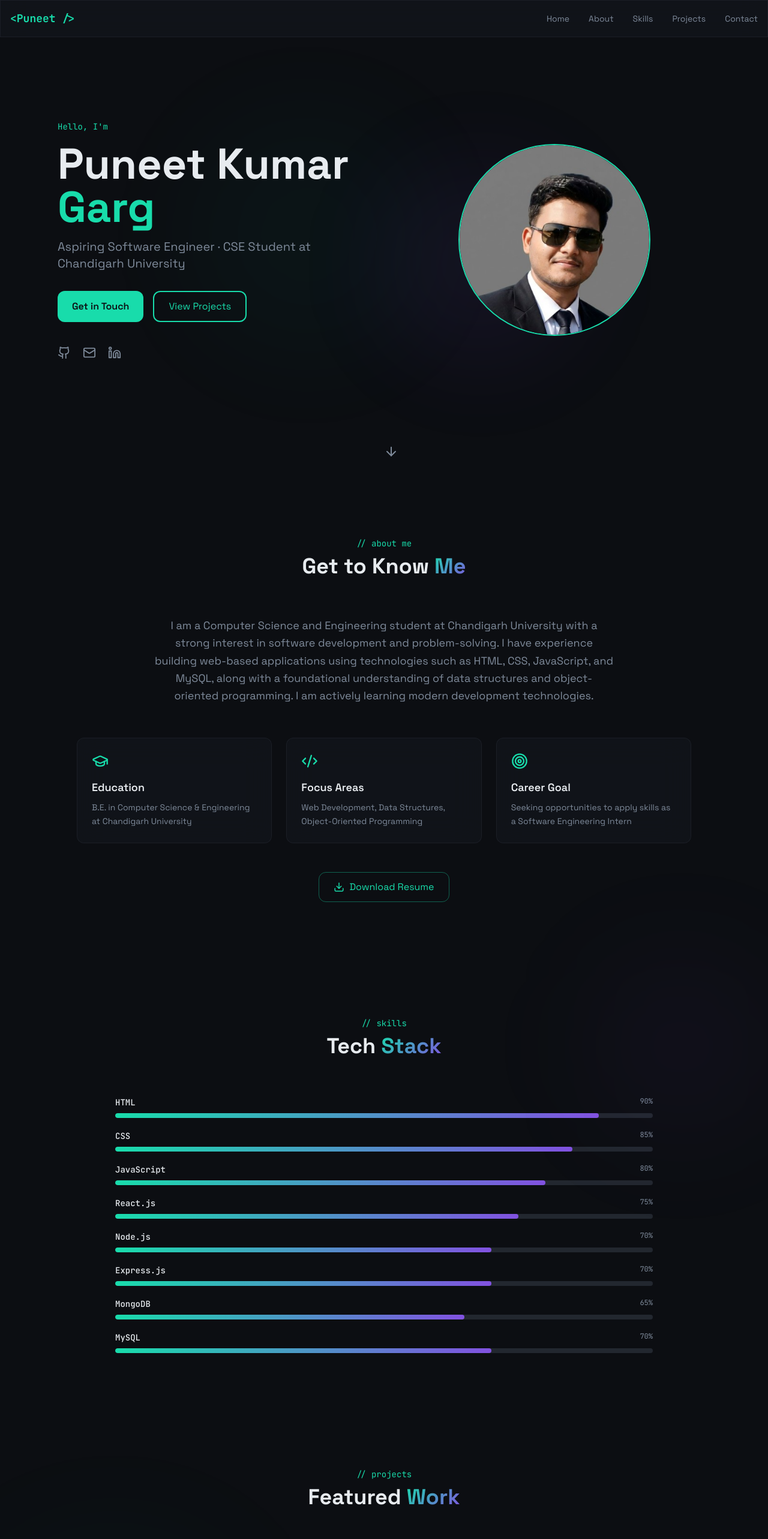
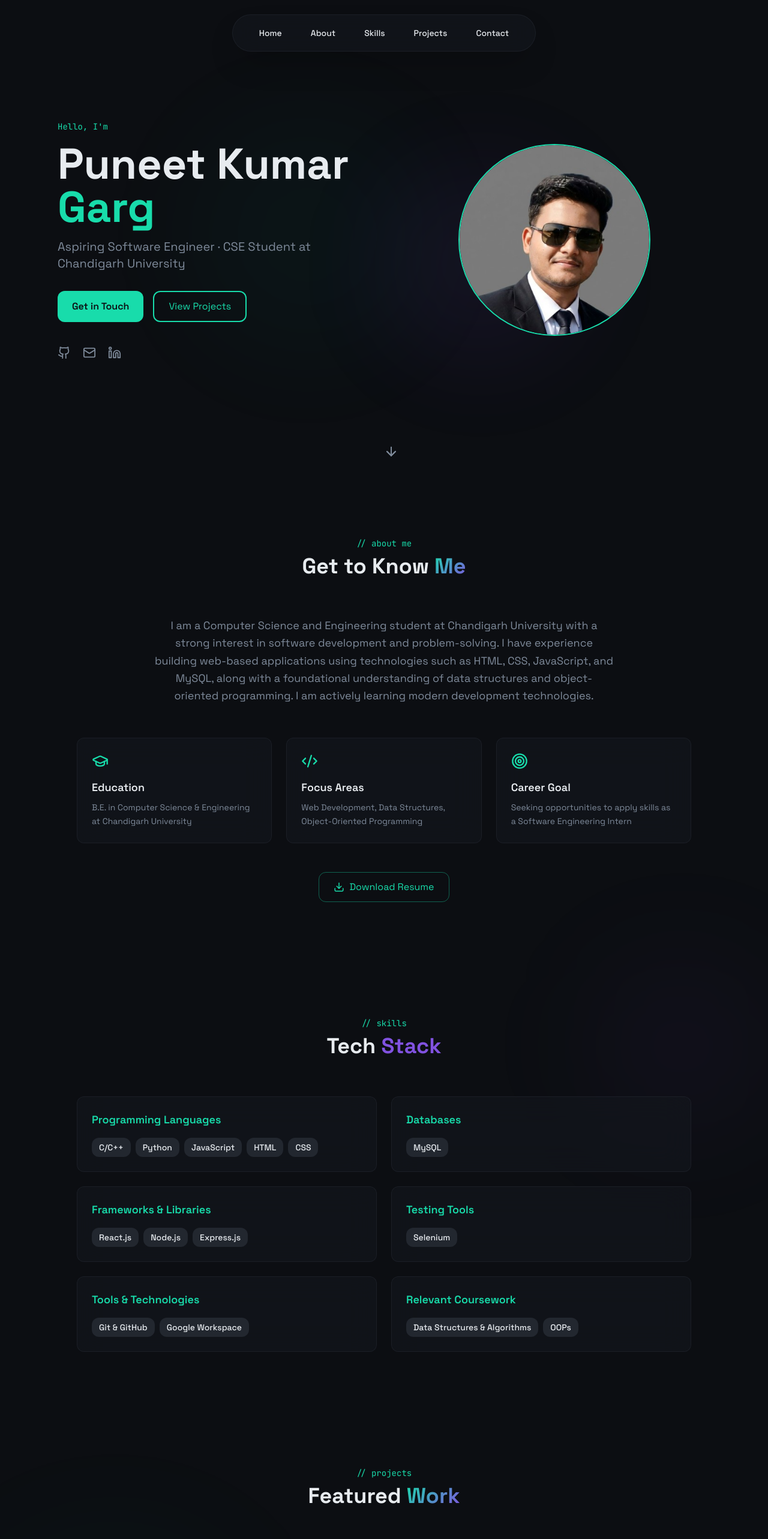
Before and after one commit to puneet-kumar-garg/FUTURE_FS_01, a React (Vite) app: page / in a window 1280 px wide. Shown: the top 2566 px of the page at 60% size. Built offline with nearby package versions, Linux system fonts and the light colour scheme; the HTML template or start-up script is replaced by a standard one.

Commit message:
feat: enhance ContactSection with GitHub and LinkedIn links, improve HeroSection animation, and refactor Navbar and SkillsSection for better structure and styling

```diff
--- a/src/components/ContactSection.tsx
+++ b/src/components/ContactSection.tsx
@@ -1,6 +1,6 @@
 import { motion, useInView } from "framer-motion";
 import { useRef, useState } from "react";
-import { Send, CheckCircle } from "lucide-react";
+import { Send, CheckCircle, Github, Linkedin } from "lucide-react";
 import { useToast } from "@/hooks/use-toast";
 
 const ContactSection = () => {
@@ -121,6 +121,32 @@ const ContactSection = () => {
             </>
           )}
         </motion.form>
+
+        <motion.div
+          initial={{ opacity: 0, y: 20 }}
+          animate={inView ? { opacity: 1, y: 0 } : {}}
+          transition={{ delay: 0.6, duration: 0.6 }}
+          className="flex justify-center gap-6 mt-8"
+        >
+          <a
+            href="https://github.com/puneet-kumar-garg"
+            target="_blank"
+            rel="noopener noreferrer"
+            className="inline-flex items-center gap-3 px-8 py-4 bg-[#181717] border border-[#181717] rounded-xl hover:bg-[#24292e] transition-all duration-300 text-white"
+          >
+            <Github size={24} />
+            <span className="text-base font-semibold">GitHub</span>
+          </a>
+          <a
+            href="https://www.linkedin.com/in/puneet-kumar-garg/"
+            target="_blank"
+            rel="noopener noreferrer"
+            className="inline-flex items-center gap-3 px-8 py-4 bg-[#0A66C2] border border-[#0A66C2] rounded-xl hover:bg-[#004182] transition-all duration-300 text-white"
+          >
+            <Linkedin size={24} />
+            <span className="text-base font-semibold">LinkedIn</span>
+          </a>
+        </motion.div>
       </div>
     </section>
   );
--- a/src/components/HeroSection.tsx
+++ b/src/components/HeroSection.tsx
@@ -105,6 +105,14 @@ const HeroSection = () => {
       >
         <ArrowDown size={24} />
       </motion.div>
+
+      <motion.div
+        animate={{ y: [0, 10, 0] }}
+        transition={{ repeat: Infinity, duration: 2 }}
+        className="absolute bottom-10 left-1/2 -translate-x-1/2 text-muted-foreground"
+      >
+        <ArrowDown size={24} />
+      </motion.div>
     </section>
   );
 };
--- a/src/components/Navbar.tsx
+++ b/src/components/Navbar.tsx
@@ -1,6 +1,4 @@
-import { useState, useEffect } from "react";
-import { motion, AnimatePresence } from "framer-motion";
-import { Menu, X } from "lucide-react";
+import { motion } from "framer-motion";
 
 const links = [
   { label: "Home", href: "#home" },
@@ -11,77 +9,28 @@ const links = [
 ];
 
 const Navbar = () => {
-  const [scrolled, setScrolled] = useState(false);
-  const [mobileOpen, setMobileOpen] = useState(false);
-
-  useEffect(() => {
-    const onScroll = () => setScrolled(window.scrollY > 50);
-    window.addEventListener("scroll", onScroll);
-    return () => window.removeEventListener("scroll", onScroll);
-  }, []);
-
   return (
+    <div className="fixed top-0 left-0 right-0 z-50 flex justify-center pt-6">
       <motion.nav
         initial={{ y: -100 }}
         animate={{ y: 0 }}
         transition={{ duration: 0.6, ease: "easeOut" }}
-      className={`fixed top-0 left-0 right-0 z-50 transition-all duration-300 ${
-        scrolled ? "glass shadow-lg" : "glass"
-      }`}
       >
-      <div className="max-w-7xl mx-auto flex items-center justify-between px-4 py-4">
-        <a href="#home" className="font-mono text-base md:text-lg font-bold text-primary">
-          &lt;Puneet /&gt;
-        </a>
-
-        {/* Desktop */}
-        <div className="hidden md:flex gap-8">
+        <div className="glass rounded-full px-8 py-4 shadow-2xl backdrop-blur-2xl border border-border/30">
+          <div className="flex items-center justify-center gap-6">
             {links.map((l) => (
               <a
                 key={l.href}
                 href={l.href}
-              className="text-sm text-muted-foreground hover:text-primary transition-colors duration-200"
+                className="text-sm font-medium text-foreground hover:text-primary transition-colors duration-200 px-3 py-1"
               >
                 {l.label}
               </a>
             ))}
           </div>
-
-        {/* Mobile toggle */}
-        <button
-          className="md:hidden text-foreground p-2"
-          onClick={() => setMobileOpen(!mobileOpen)}
-          aria-label="Toggle menu"
-        >
-          {mobileOpen ? <X size={28} /> : <Menu size={28} />}
-        </button>
         </div>
-
-      {/* Mobile menu */}
-      <AnimatePresence>
-        {mobileOpen && (
-          <motion.div
-            initial={{ opacity: 0, height: 0 }}
-            animate={{ opacity: 1, height: "auto" }}
-            exit={{ opacity: 0, height: 0 }}
-            className="md:hidden glass border-t border-border/50"
-          >
-            <div className="flex flex-col gap-2 px-6 py-4">
-              {links.map((l) => (
-                <a
-                  key={l.href}
-                  href={l.href}
-                  onClick={() => setMobileOpen(false)}
-                  className="text-base font-medium text-foreground hover:text-primary transition-colors py-3 px-4 rounded-lg hover:bg-secondary"
-                >
-                  {l.label}
-                </a>
-              ))}
+      </motion.nav>
     </div>
-          </motion.div>
-        )}
-      </AnimatePresence>
-    </motion.nav>
   );
 };
 
--- a/src/components/SkillsSection.tsx
+++ b/src/components/SkillsSection.tsx
@@ -1,15 +1,31 @@
 import { motion, useInView } from "framer-motion";
 import { useRef } from "react";
 
-const skills = [
-  { name: "HTML", level: 90 },
-  { name: "CSS", level: 85 },
-  { name: "JavaScript", level: 80 },
-  { name: "React.js", level: 75 },
-  { name: "Node.js", level: 70 },
-  { name: "Express.js", level: 70 },
-  { name: "MongoDB", level: 65 },
-  { name: "MySQL", level: 70 },
+const skillCategories = [
+  {
+    title: "Programming Languages",
+    skills: ["C/C++", "Python", "JavaScript", "HTML", "CSS"],
+  },
+  {
+    title: "Databases",
+    skills: ["MySQL"],
+  },
+  {
+    title: "Frameworks & Libraries",
+    skills: ["React.js", "Node.js", "Express.js"],
+  },
+  {
+    title: "Testing Tools",
+    skills: ["Selenium"],
+  },
+  {
+    title: "Tools & Technologies",
+    skills: ["Git & GitHub", "Google Workspace"],
+  },
+  {
+    title: "Relevant Coursework",
+    skills: ["Data Structures & Algorithms", "OOPs"],
+  },
 ];
 
 const SkillsSection = () => {
@@ -17,9 +33,9 @@ const SkillsSection = () => {
   const inView = useInView(ref, { once: true, margin: "-100px" });
 
   return (
-    <section id="skills" className="section-padding relative">
+    <section id="skills" className="section-padding relative w-full">
       <div className="absolute top-0 right-0 w-72 h-72 bg-accent/5 rounded-full blur-[100px]" />
-      <div className="max-w-4xl mx-auto" ref={ref}>
+      <div className="container mx-auto px-6" ref={ref}>
         <motion.div
           initial={{ opacity: 0, y: 40 }}
           animate={inView ? { opacity: 1, y: 0 } : {}}
@@ -28,32 +44,31 @@ const SkillsSection = () => {
         >
           <p className="font-mono text-sm text-primary mb-2">// skills</p>
           <h2 className="text-4xl font-bold">
-            Tech <span className="gradient-text">Stack</span>
+            Tech <span className="text-accent">Stack</span>
           </h2>
         </motion.div>
 
-        <div className="grid gap-5">
-          {skills.map((skill, i) => (
+        <div className="grid md:grid-cols-2 gap-6 max-w-5xl mx-auto">
+          {skillCategories.map((category, i) => (
             <motion.div
-              key={skill.name}
-              initial={{ opacity: 0, x: -40 }}
-              animate={inView ? { opacity: 1, x: 0 } : {}}
-              transition={{ delay: 0.1 + i * 0.08, duration: 0.5 }}
+              key={category.title}
+              initial={{ opacity: 0, y: 40 }}
+              animate={inView ? { opacity: 1, y: 0 } : {}}
+              transition={{ delay: 0.1 + i * 0.1, duration: 0.5 }}
+              className="glass rounded-xl p-6 hover:border-primary hover:glow-border transition-all duration-300"
             >
-              <div className="flex justify-between mb-2">
-                <span className="font-mono text-sm font-medium">{skill.name}</span>
-                <span className="font-mono text-xs text-muted-foreground">{skill.level}%</span>
-              </div>
-              <div className="h-2 bg-secondary rounded-full overflow-hidden">
-                <motion.div
-                  initial={{ width: 0 }}
-                  animate={inView ? { width: `${skill.level}%` } : { width: 0 }}
-                  transition={{ delay: 0.3 + i * 0.08, duration: 0.8, ease: "easeOut" }}
-                  className="h-full rounded-full"
-                  style={{
-                    background: `linear-gradient(90deg, hsl(var(--primary)), hsl(var(--accent)))`,
-                  }}
-                />
+              <h3 className="text-lg font-semibold text-primary mb-4">
+                {category.title}
+              </h3>
+              <div className="flex flex-wrap gap-2">
+                {category.skills.map((skill) => (
+                  <span
+                    key={skill}
+                    className="px-3 py-1.5 bg-secondary text-foreground rounded-lg text-sm font-medium"
+                  >
+                    {skill}
+                  </span>
+                ))}
               </div>
             </motion.div>
           ))}
```
Lines whose indentation alone changed are shown as unchanged.
